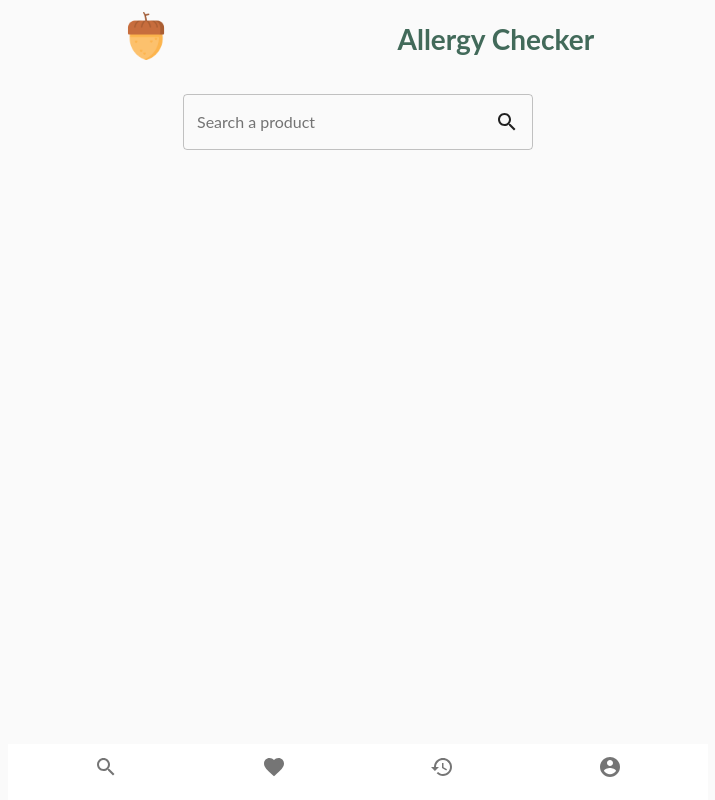
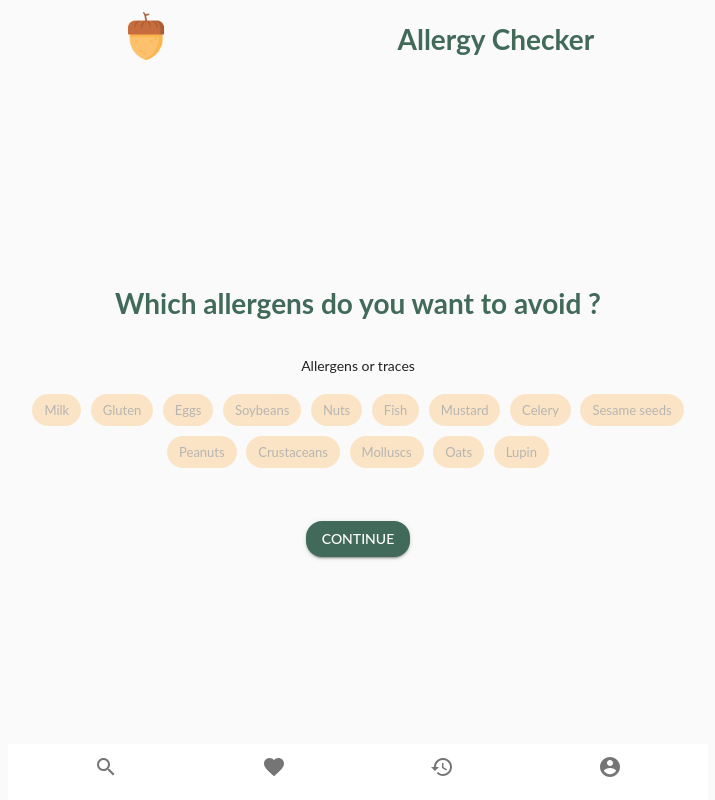
Before and after one commit to clelantoson/React-allergy-checker, a React (Create React App) app: page / in a window 1280 px wide. Shown: the whole page, without its empty margins (282-997 px from the left). Built offline with nearby package versions, Linux system fonts and the light colour scheme.

Commit message:
display componenet allergens if array of allergens is empty in localstorage

```diff
--- a/src/router/Routes.js
+++ b/src/router/Routes.js
@@ -6,8 +6,11 @@ import ProductDetail from "../components/ProductDetail/ProductDetail";
 import FetchProduct from "../components/FetchProduct";
 import Profile from "../components/Profile";
 import AllergensSelection from "../components/AllergensSelection/AllergensSelection";
+
 import History from "../components/History/History";
 const Routes = () => {
+  if (!JSON.parse(localStorage.getItem("user_allergens")))
+    return <AllergensSelection />;
   return (
     <Switch>
       <Route exact path="/" component={Home} />
```
